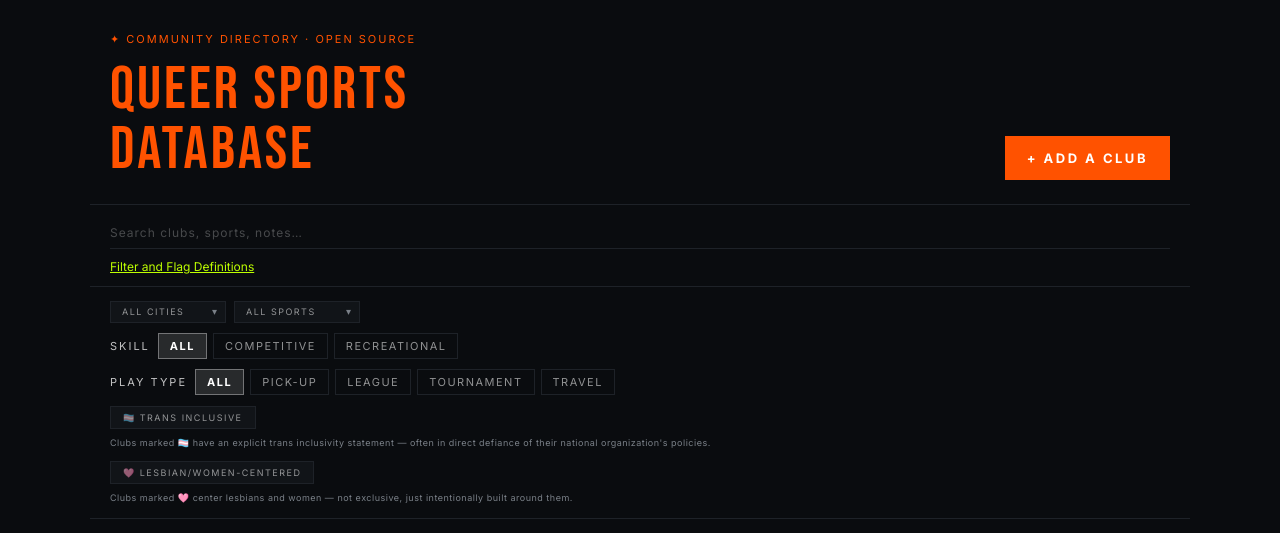
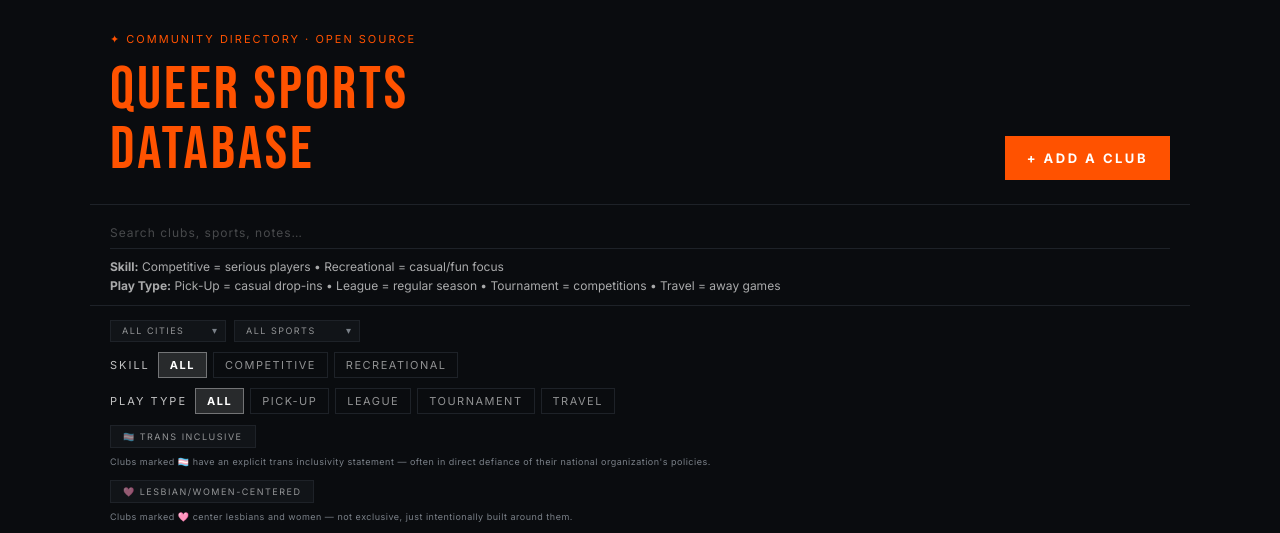
Before and after one commit to rsamuels1/dykesportsdb, a Flask app: template templates/sports_database.html in a window 1280 px wide. Shown: the part 52-585 px from the top of the page. Run offline with Flask 3, Linux system fonts and the light colour scheme; the template is opened without the code that fills it: most values are stand-ins (such as "Sample title", 1, 10 or a date in 2020); parts of the project's set-up code (start-up, migrations or seed data) failed here and were passed over; some libraries are stand-ins or nearby versions.

Commit message:
Update sports_database.html

```diff
--- a/templates/sports_database.html
+++ b/templates/sports_database.html
@@ -90,7 +90,8 @@
 <div class="search-wrap">
     <input class="search-input" type="search" id="searchInput" placeholder="Search clubs, sports, notes…" autocomplete="off">
     <div style="margin-top:10px; font-size:12px; color: rgba(255,255,255,0.65);">
-        <a href="/about#filter-definitions" style="color: var(--green); text-decoration: underline;">Filter and Flag Definitions</a>
+        <div style="margin-bottom:4px;"><strong>Skill:</strong> Competitive = serious players • Recreational = casual/fun focus</div>
+        <div><strong>Play Type:</strong> Pick-Up = casual drop-ins • League = regular season • Tournament = competitions • Travel = away games</div>
     </div>
 </div>
 
```
